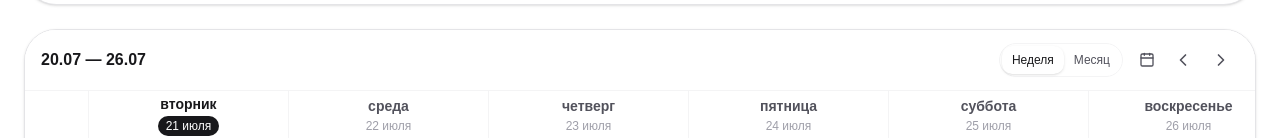
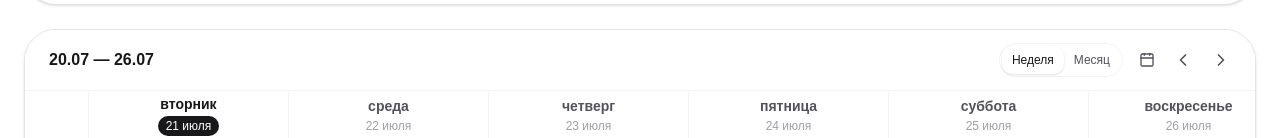
Before and after one commit to bliky-app/client, a React (Vite) app in the folder apps/web/: page / in a window 1280 px wide. Shown: the part 597-735 px from the top of the page. Built offline with nearby package versions, Linux system fonts and the light colour scheme.

Commit message:
style(timetable): add left padding to header date title for visual balance

```diff
--- a/apps/web/src/components/Timetable.tsx
+++ b/apps/web/src/components/Timetable.tsx
@@ -160,7 +160,7 @@ export default function Timetable({
     <div className="flex flex-col bg-panel-surface overflow-hidden flex-1 w-full shrink-0 min-h-0">
       {/* Header */}
       <div className="flex items-center justify-between gap-2 px-4 py-3 border-b border-panel-border-subtle bg-panel-surface z-20 flex-wrap">
-        <h2 className="text-base font-semibold text-panel-text whitespace-nowrap">{headerTitle}</h2>
+        <h2 className="text-base font-semibold text-panel-text whitespace-nowrap pl-2">{headerTitle}</h2>
 
         <div className="flex items-center gap-2">
           {/* View mode */}
```
